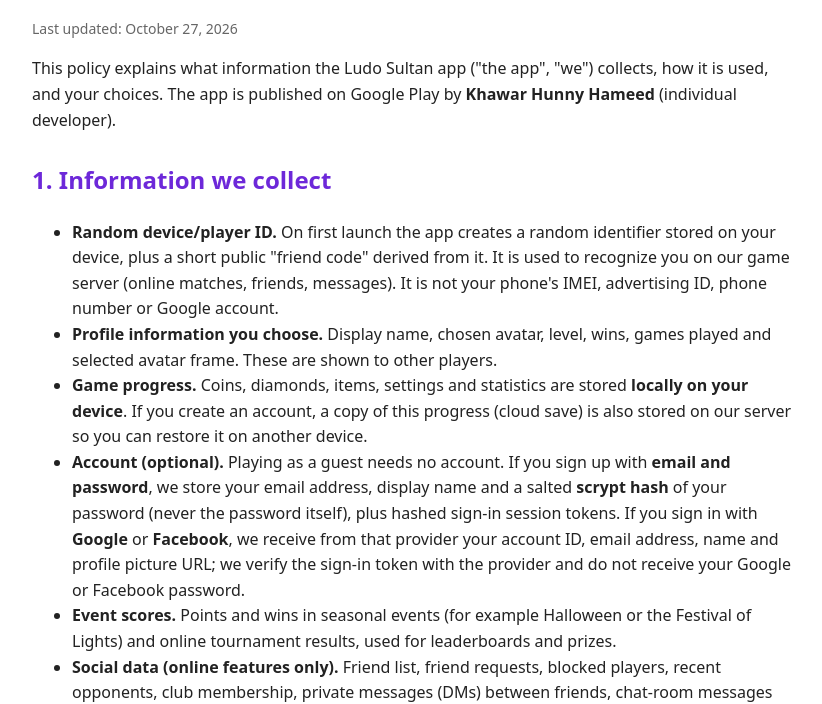
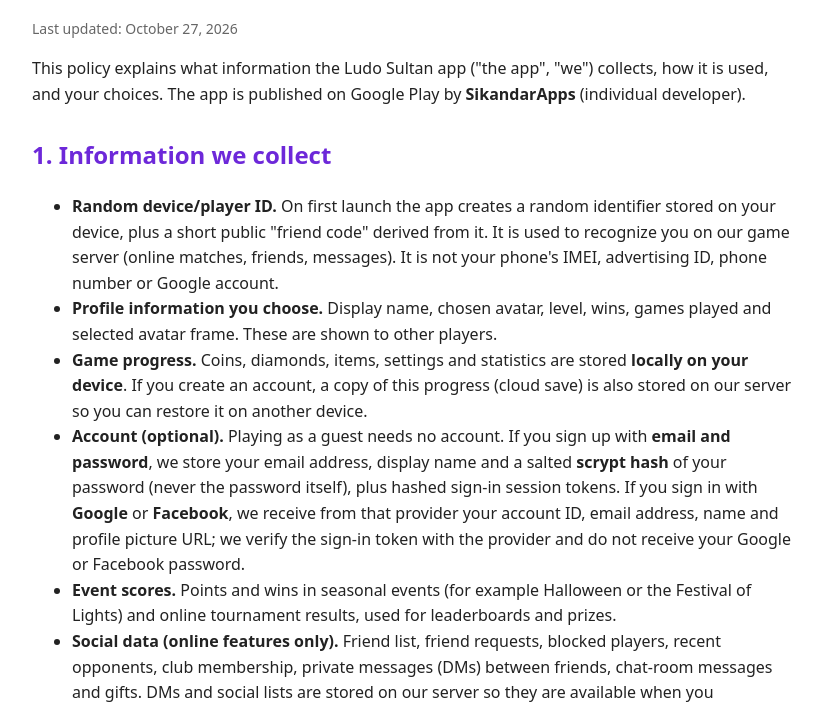
Before and after one commit to ryvoofficial/ludo-sultan-privacy, a plain HTML site: page index.html in a window 1280 px wide. Shown: the part 100-804 px from the top of the page, without its empty margins (228-1050 px from the left). Drawn offline with Linux system fonts and the light colour scheme.

Commit message:
Show only SikandarApps as the developer on the privacy policy.
Replace the owner's personal name; leave the contact email unchanged.

```diff
--- a/index.html
+++ b/index.html
@@ -5,7 +5,7 @@
 <body>
 <h1>👑 Ludo Sultan: Privacy Policy</h1>
 <p class="muted">Last updated: October 27, 2026</p>
-<p>This policy explains what information the Ludo Sultan app ("the app", "we") collects, how it is used, and your choices. The app is published on Google Play by <b>Khawar Hunny Hameed</b> (individual developer).</p>
+<p>This policy explains what information the Ludo Sultan app ("the app", "we") collects, how it is used, and your choices. The app is published on Google Play by <b>SikandarApps</b> (individual developer).</p>
 
 <h2>1. Information we collect</h2>
 <ul>
@@ -61,5 +61,5 @@
 <p>We may update this policy. The "Last updated" date will change and significant changes will be announced in the app.</p>
 
 <h2>10. Contact</h2>
-<p>Email: <b><a href="mailto:Khawarhunny26@gmail.com">Khawarhunny26@gmail.com</a></b><br>Developer: Khawar Hunny Hameed</p>
+<p>Email: <b><a href="mailto:Khawarhunny26@gmail.com">Khawarhunny26@gmail.com</a></b><br>Developer: SikandarApps</p>
 </body></html>
```
